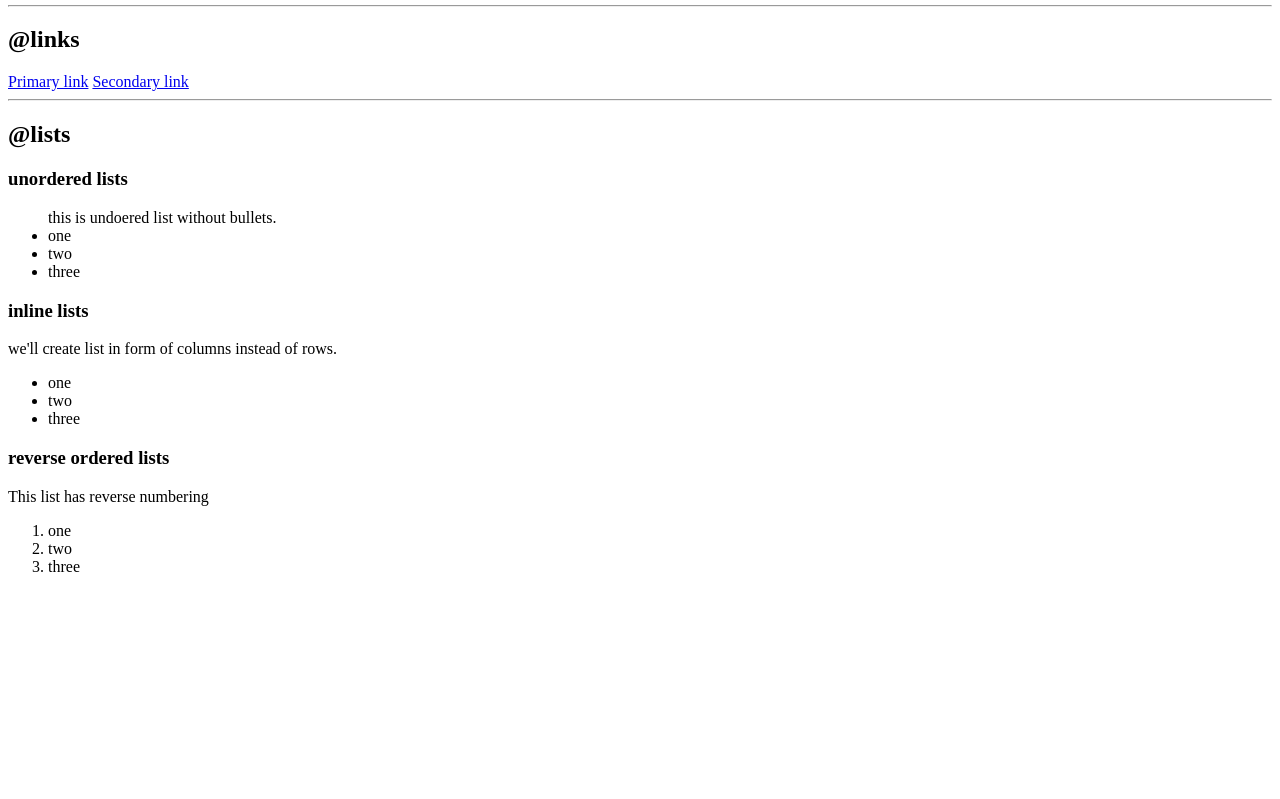
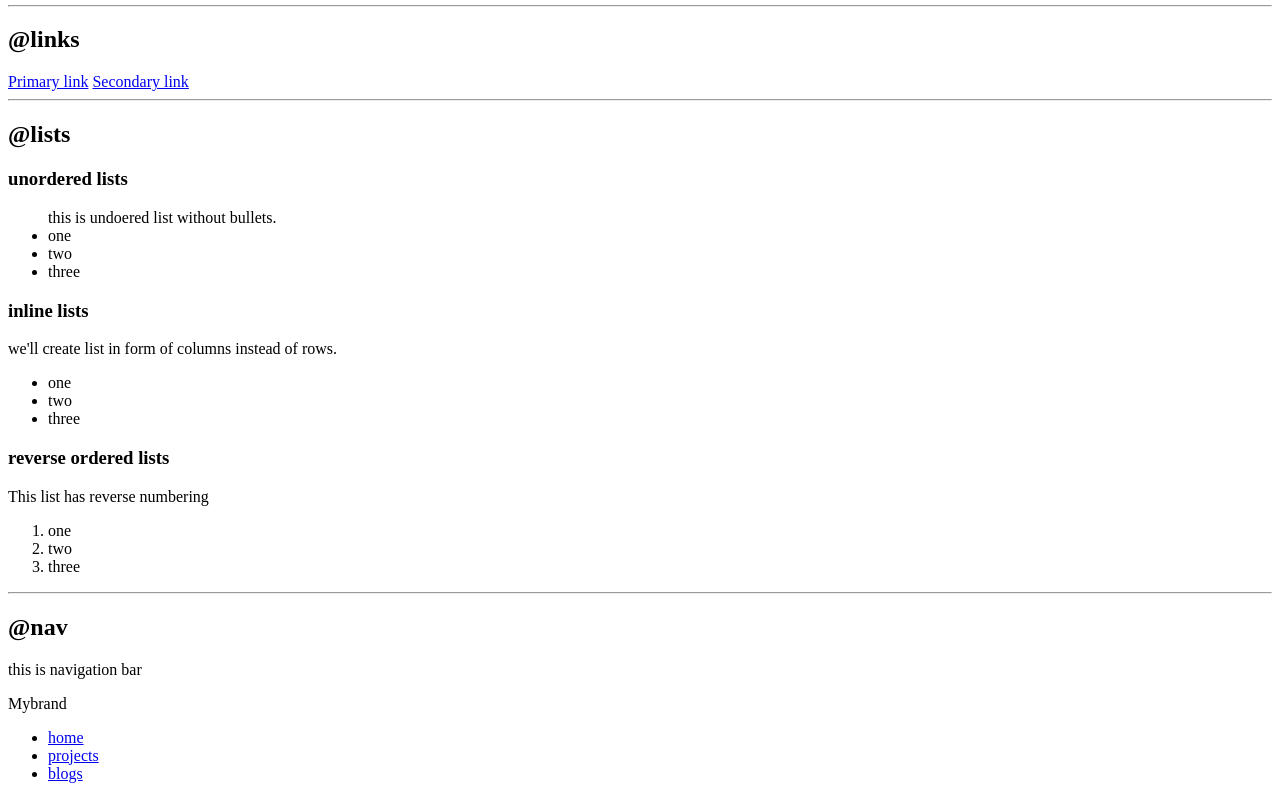
Before and after one commit to shivangi942/shivangidubey-site, a plain HTML site: page index.html in a window 1280 px wide. Shown: the part 558-1357 px from the top of the page. Before the commit the page ends 1150 px from the top, so only its background shows below. Drawn offline with Linux system fonts and the light colour scheme.

Commit message:
navigation

```diff
--- a/index.html
+++ b/index.html
@@ -62,6 +62,27 @@
         <li>three</li>
     </ol>
 
+    <hr>
+
+    <h2>@nav</h2>
+    <p>this is navigation bar</p>
+
+    <div>Mybrand</div>
+
+    <ul>
+        <li>
+            <a href="/">home</a>
+        </li>
+        <li>
+            <a href="/">projects</a>
+        </li>
+        <li>
+            <a href="/">blogs</a>
+        </li>
+    </ul>
+
+
+
 
 
 
```
